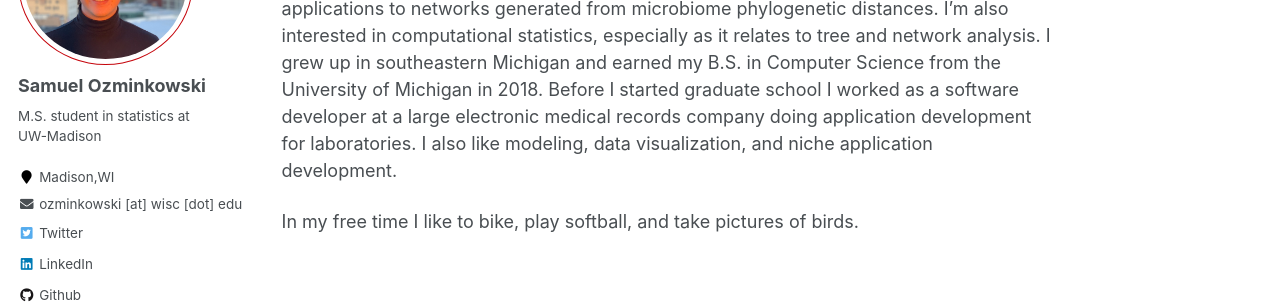
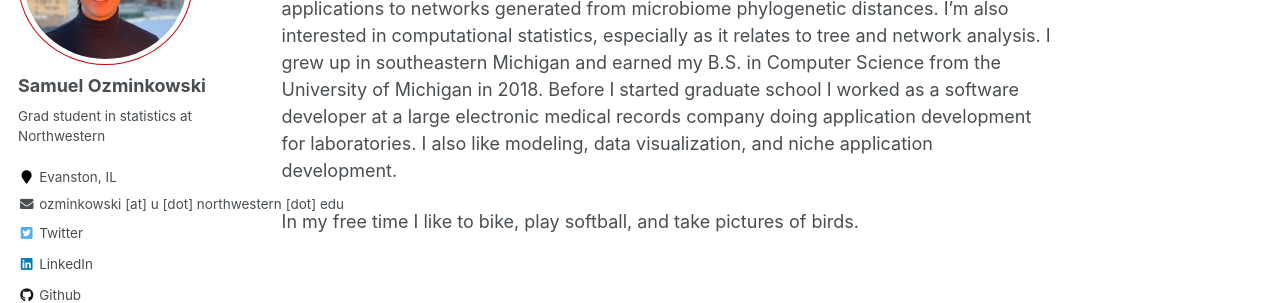
Before and after one commit to samozm/samozm.github.io, a Jekyll site: the page built from _pages/about.md, in a window 1280 px wide. Shown: the part 219-522 px from the top of the page. Built offline with Jekyll 4.4.1, drawn with Linux system fonts in a browser that asks for light colours.

Commit message:
update sidebar

```diff
--- a/_config.yml
+++ b/_config.yml
@@ -82,12 +82,12 @@ analytics:
 author:
   name             : "Samuel Ozminkowski"
   avatar           : "sam.jpg"
-  bio              : "M.S. student in statistics at UW-Madison"
-  location         : "Madison,WI"
+  bio              : "Grad student in statistics at Northwestern"
+  location         : "Evanston, IL"
   employer         :
   pubmed           : #"https://www.ncbi.nlm.nih.gov/pubmed/?term=john+snow"
   googlescholar    : #"http://yourfullgooglescholarurl.com"
-  email            : " ozminkowski [at] wisc [dot] edu"
+  email            : " ozminkowski [at] u [dot] northwestern [dot] edu"
   researchgate     :  # example: "https://www.researchgate.net/profile/yourprofile"
   uri              :
   bitbucket        :
```
